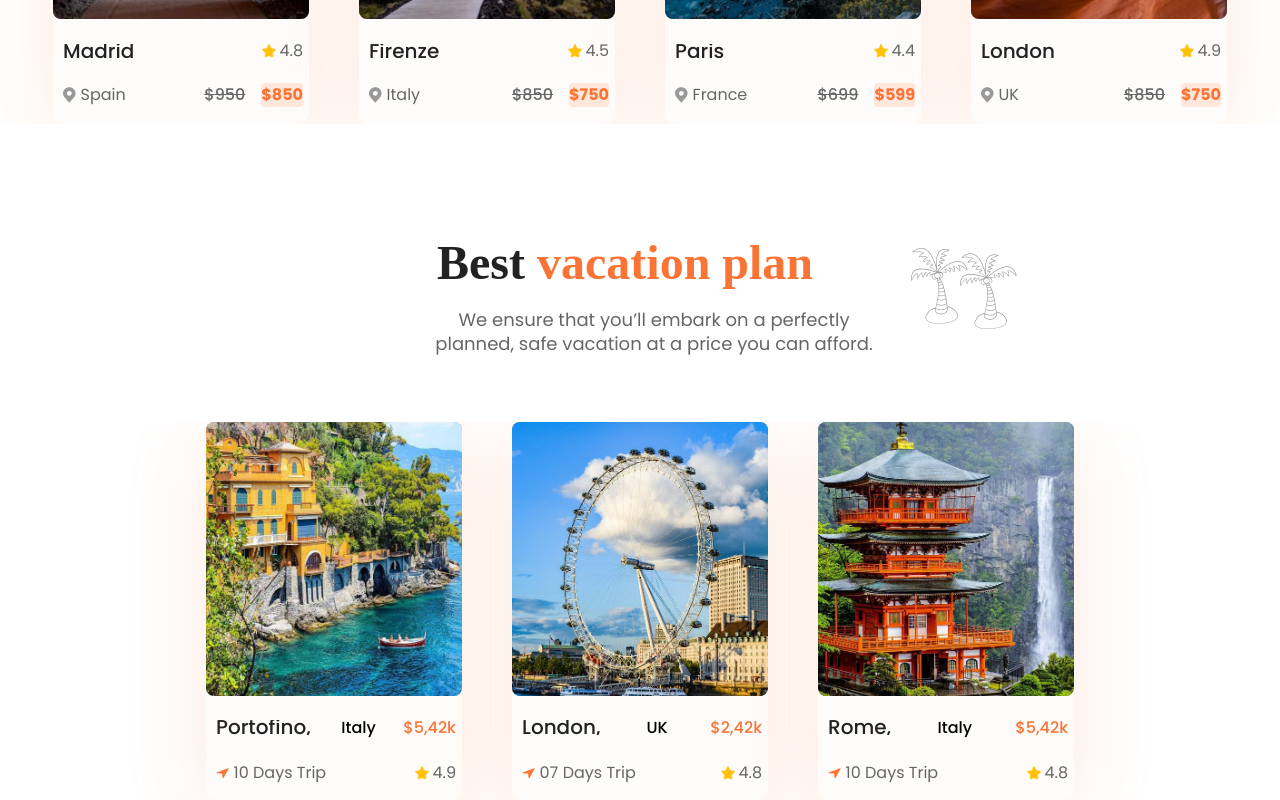
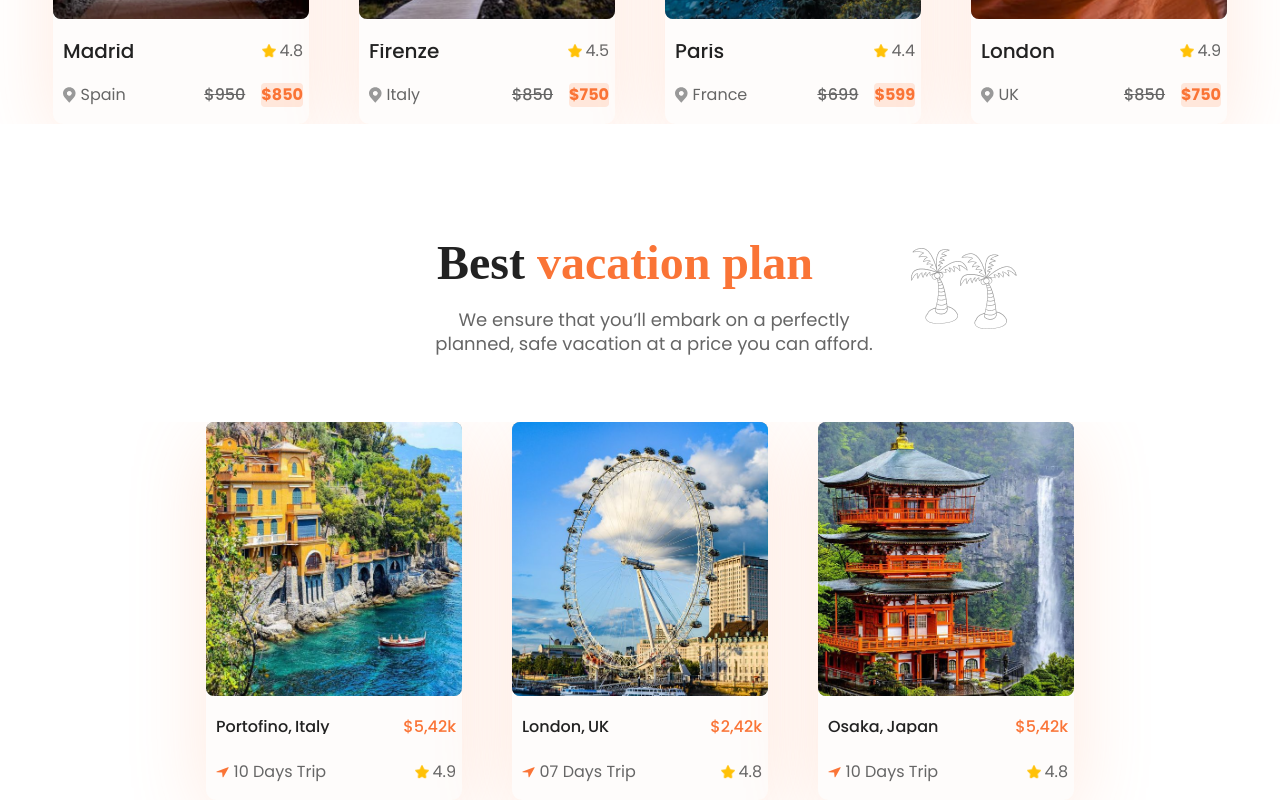
Before and after one commit to sasacampi/study-trabook, a React (Create React App) app: page / in a window 1280 px wide. Shown: the part 1763-2563 px from the top of the page. Built offline with nearby package versions, Linux system fonts and the light colour scheme; a web font is replaced by a local one.

Commit message:
Fixed Font Sizes

```diff
--- a/src/data.js
+++ b/src/data.js
@@ -70,8 +70,8 @@ const events = [
     },
     {
         id: 1,
-        city: "Rome",
-        country: "Italy",
+        city: "Osaka",
+        country: "Japan",
         coverImg: "osakajp.jpg",
         price: "5,42k",
         days: 10,
--- a/src/style.css
+++ b/src/style.css
@@ -418,7 +418,6 @@ background:#FA7436;
   justify-content: center;
   width: 240px;
   margin: 10px;
-  font-size: 1rem;
 }
 
 .card--star {
@@ -669,19 +668,29 @@ background:#FA7436;
   color: var(--primary-b, #222);
   text-align: center;
   font-family: Poppins;
-  font-size: 1.25rem;
+  font-size: 1rem;
   font-style: normal;
   font-weight: 500;
   line-height: 0.9rem;
   overflow: hidden;
   text-overflow: ellipsis;
   white-space: nowrap;
-  margin-right: auto;
 
 }
 
 .card--location--country {
-  padding-left: 0.2rem;
+  color: var(--primary-b, #222);
+  text-align: center;
+  font-family: Poppins;
+  font-size: 1rem;
+  font-style: normal;
+  font-weight: 500;
+  line-height: 0.9rem;
+  overflow: hidden;
+  text-overflow: ellipsis;
+  white-space: nowrap;
+  margin-left: 0.2rem;
+
 }
 
 .card--price {
```
